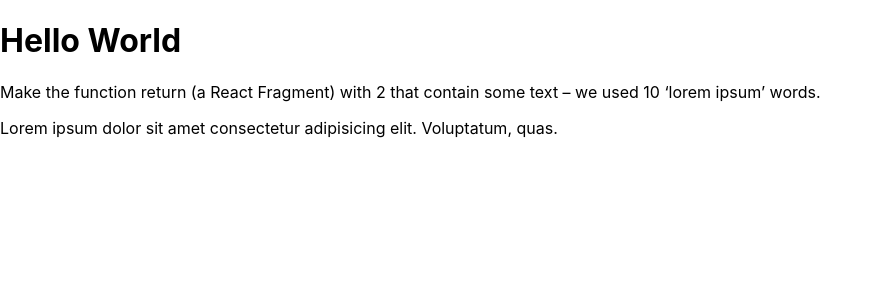
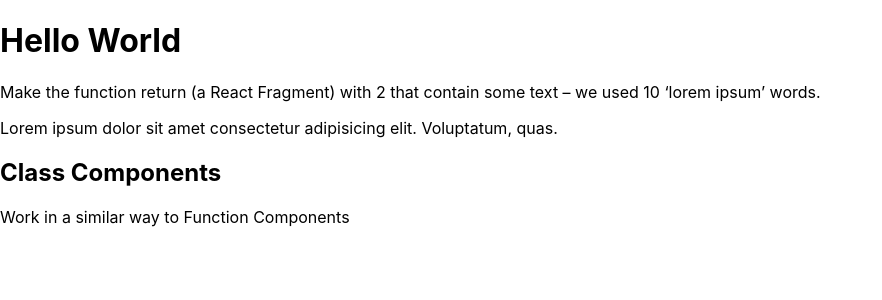
Before and after one commit to CarolineS-QA/ca-react-app, a React (Create React App) app: page / in a window 1280 px wide. Shown: the top 300 px of the page, without its empty margins (0-882 px from the left). Built offline with nearby package versions, Linux system fonts and the light colour scheme.

Commit message:
ql4 - class components

```diff
--- /dev/null
+++ b/src/MyClassComponent.jsx
@@ -0,0 +1,15 @@
+import React, { Component } from 'react';
+
+class MyClassComponent extends Component {
+
+    render() {
+        return (
+            <>
+                <h2>Class Components</h2>
+                <p>Work in a similar way to Function Components</p>
+            </>
+        );
+    }
+}
+
+export default MyClassComponent;
--- a/src/MyComponent.jsx
+++ b/src/MyComponent.jsx
@@ -1,11 +1,13 @@
 import React from 'react';
 import AnotherComponent from './AnotherComponent';
+import MyClassComponent from './MyClassComponent';
 
 const MyComponent = () => {
     return (
         <>
         <h1>Hello World</h1>
         <AnotherComponent />
+        <MyClassComponent />
         </>
         );
 };
```
